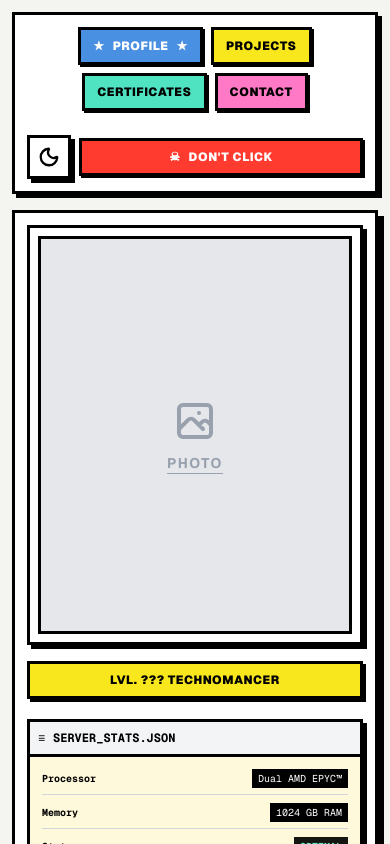
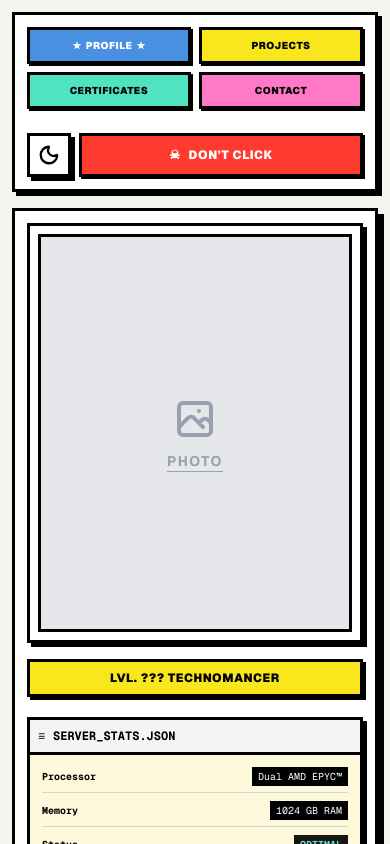
Before and after one commit to MakdumIbrohim/portfolio-v2, a Next.js app: page / in a window 390 px wide. Shown: the top 844 px of the page. Built offline with nearby package versions, Linux system fonts and the light colour scheme.

Commit message:
feat: Implement initial portfolio home page with header, navigation, profile, and terminal sections.

```diff
--- a/app/page.tsx
+++ b/app/page.tsx
@@ -7,21 +7,21 @@ export default function Home() {
     <div className="min-h-screen bg-[#f4f4f0] dark:bg-[#1a1a1a] text-black dark:text-white p-3 sm:p-4 md:p-8 font-sans selection:bg-black selection:text-white dark:selection:bg-white dark:selection:text-black transition-colors duration-300">
       {/* Header Navigation */}
       <header className="border-[3px] border-black dark:border-white p-3 sm:p-4 md:p-6 mb-4 md:mb-8 bg-white dark:bg-black flex flex-col lg:flex-row items-center justify-between gap-4 max-w-6xl mx-auto shadow-[4px_4px_0_0_#000] lg:shadow-[8px_8px_0_0_#000] dark:shadow-[4px_4px_0_0_#fff] dark:lg:shadow-[8px_8px_0_0_#fff]">
-        <nav className="flex flex-wrap justify-center lg:justify-start gap-2 sm:gap-3 md:gap-4 font-black text-xs sm:text-sm md:text-base tracking-wider uppercase w-full lg:w-auto">
-          <div className="border-[3px] border-black dark:border-white bg-[#4a90e2] text-white px-3 sm:px-4 py-2 flex items-center gap-2 shadow-[2px_2px_0_0_#000] md:shadow-[4px_4px_0_0_#000] dark:shadow-[2px_2px_0_0_#fff] dark:md:shadow-[4px_4px_0_0_#fff] hover:translate-y-[2px] hover:shadow-[1px_1px_0_0_#000] dark:hover:shadow-[1px_1px_0_0_#fff] cursor-pointer transition-all">
+        <nav className="grid grid-cols-2 lg:flex lg:flex-wrap justify-center lg:justify-start gap-2 sm:gap-3 md:gap-4 font-black text-[10px] sm:text-xs md:text-sm lg:text-base tracking-wider uppercase w-full lg:w-auto">
+          <div className="border-[3px] border-black dark:border-white bg-[#4a90e2] text-white px-2 sm:px-4 py-2 flex items-center justify-center gap-1 sm:gap-2 shadow-[2px_2px_0_0_#000] md:shadow-[4px_4px_0_0_#000] dark:shadow-[2px_2px_0_0_#fff] dark:md:shadow-[4px_4px_0_0_#fff] hover:translate-y-[2px] hover:shadow-[1px_1px_0_0_#000] dark:hover:shadow-[1px_1px_0_0_#fff] cursor-pointer transition-all w-full lg:w-auto text-center">
             <span>★</span> PROFILE <span>★</span>
           </div>
-          <div className="border-[3px] border-black dark:border-white bg-[#f8e71c] dark:bg-[#b8a900] px-3 sm:px-4 py-2 shadow-[2px_2px_0_0_#000] md:shadow-[4px_4px_0_0_#000] dark:shadow-[2px_2px_0_0_#fff] dark:md:shadow-[4px_4px_0_0_#fff] hover:translate-y-[2px] hover:shadow-[1px_1px_0_0_#000] dark:hover:shadow-[1px_1px_0_0_#fff] cursor-pointer transition-all text-black dark:text-white">
+          <div className="border-[3px] border-black dark:border-white bg-[#f8e71c] dark:bg-[#b8a900] px-2 sm:px-4 py-2 flex items-center justify-center shadow-[2px_2px_0_0_#000] md:shadow-[4px_4px_0_0_#000] dark:shadow-[2px_2px_0_0_#fff] dark:md:shadow-[4px_4px_0_0_#fff] hover:translate-y-[2px] hover:shadow-[1px_1px_0_0_#000] dark:hover:shadow-[1px_1px_0_0_#fff] cursor-pointer transition-all text-black dark:text-white w-full lg:w-auto text-center">
             PROJECTS
           </div>
-          <div className="border-[3px] border-black dark:border-white bg-[#50e3c2] dark:bg-[#008f6b] px-3 sm:px-4 py-2 shadow-[2px_2px_0_0_#000] md:shadow-[4px_4px_0_0_#000] dark:shadow-[2px_2px_0_0_#fff] dark:md:shadow-[4px_4px_0_0_#fff] hover:translate-y-[2px] hover:shadow-[1px_1px_0_0_#000] dark:hover:shadow-[1px_1px_0_0_#fff] cursor-pointer transition-all text-black dark:text-white">
+          <div className="border-[3px] border-black dark:border-white bg-[#50e3c2] dark:bg-[#008f6b] px-2 sm:px-4 py-2 flex items-center justify-center shadow-[2px_2px_0_0_#000] md:shadow-[4px_4px_0_0_#000] dark:shadow-[2px_2px_0_0_#fff] dark:md:shadow-[4px_4px_0_0_#fff] hover:translate-y-[2px] hover:shadow-[1px_1px_0_0_#000] dark:hover:shadow-[1px_1px_0_0_#fff] cursor-pointer transition-all text-black dark:text-white w-full lg:w-auto text-center">
             CERTIFICATES
           </div>
-          <div className="border-[3px] border-black dark:border-white bg-[#ff79c6] dark:bg-[#b83280] px-3 sm:px-4 py-2 shadow-[2px_2px_0_0_#000] md:shadow-[4px_4px_0_0_#000] dark:shadow-[2px_2px_0_0_#fff] dark:md:shadow-[4px_4px_0_0_#fff] hover:translate-y-[2px] hover:shadow-[1px_1px_0_0_#000] dark:hover:shadow-[1px_1px_0_0_#fff] cursor-pointer transition-all text-black dark:text-white">
+          <div className="border-[3px] border-black dark:border-white bg-[#ff79c6] dark:bg-[#b83280] px-2 sm:px-4 py-2 flex items-center justify-center shadow-[2px_2px_0_0_#000] md:shadow-[4px_4px_0_0_#000] dark:shadow-[2px_2px_0_0_#fff] dark:md:shadow-[4px_4px_0_0_#fff] hover:translate-y-[2px] hover:shadow-[1px_1px_0_0_#000] dark:hover:shadow-[1px_1px_0_0_#fff] cursor-pointer transition-all text-black dark:text-white w-full lg:w-auto text-center">
             CONTACT
           </div>
         </nav>
-        <div className="flex gap-2 sm:gap-4 w-full lg:w-auto items-center justify-center lg:justify-end mt-2 lg:mt-0">
+        <div className="flex gap-2 sm:gap-4 w-full lg:w-auto items-stretch justify-center lg:justify-end mt-2 lg:mt-0">
           <ThemeToggle />
           <div className="border-[3px] border-black dark:border-white bg-[#ff3b30] text-white font-black px-4 sm:px-6 py-2 shadow-[2px_2px_0_0_#000] md:shadow-[4px_4px_0_0_#000] dark:shadow-[2px_2px_0_0_#fff] dark:md:shadow-[4px_4px_0_0_#fff] hover:translate-y-[2px] hover:shadow-[1px_1px_0_0_#000] dark:hover:shadow-[1px_1px_0_0_#fff] cursor-pointer transition-all flex justify-center items-center gap-2 text-xs sm:text-sm md:text-base uppercase tracking-wider flex-1 lg:flex-none whitespace-nowrap">
             <span>☠</span> <span className="hidden sm:inline">DON'T CLICK ME</span><span className="sm:hidden">DON'T CLICK</span>
```
